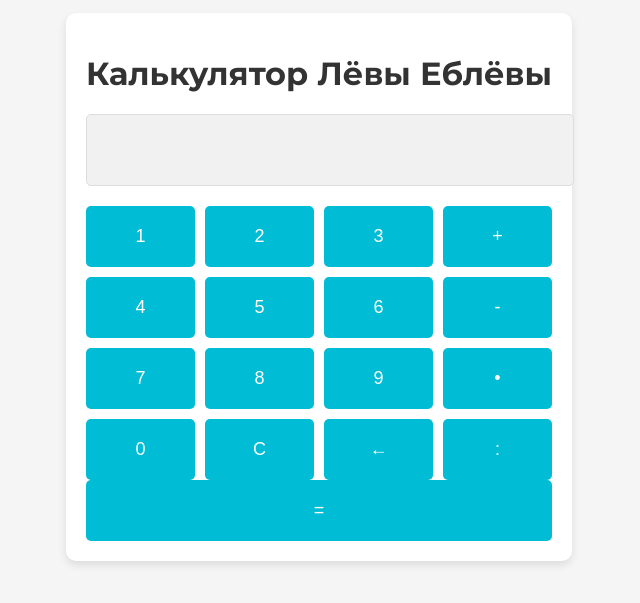
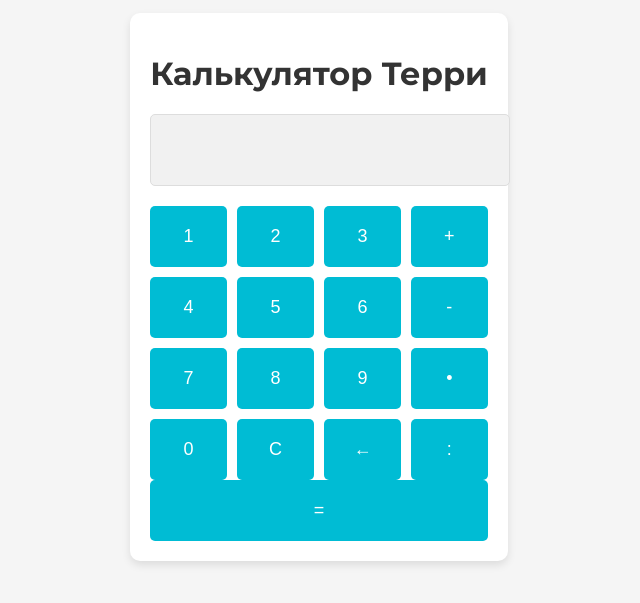
Before and after one commit to terryutg/leva-calculator, a plain HTML site: page index.html in a window 1280 px wide. Shown: the part 113-716 px from the top of the page, without its empty margins (321-961 px from the left). Drawn offline with Linux system fonts and the light colour scheme.

Commit message:
Update index.html

```diff
--- a/index.html
+++ b/index.html
@@ -3,7 +3,7 @@
 <head>
     <meta charset="UTF-8">
     <meta name="viewport" content="width=device-width, initial-scale=1.0">
-    <title>Калькулятор Лёвы Еблёвы</title>
+    <title>Калькулятор Терри</title>
     <link href="https://fonts.googleapis.com/css2?family=Montserrat:wght@400;700&display=swap" rel="stylesheet">
     <style>
         body {
@@ -63,11 +63,14 @@
         .button.clear:hover {
             background-color: #e53935;
         }
+        .button.wide {
+            grid-column: span 4; /* Кнопка = занимает всю строку */
+        }
     </style>
 </head>
 <body>
     <div class="calculator">
-        <h1>Калькулятор Лёвы Еблёвы</h1>
+        <h1>Калькулятор Терри</h1>
         <input type="text" id="display" class="display" disabled>
 
         <div class="buttons">
@@ -93,7 +96,7 @@
         </div>
 
         <div class="buttons">
-            <button class="button" onclick="calculateResult()" style="grid-column: span 4;">=</button>
+            <button class="button wide" onclick="calculateResult()">=</button>
         </div>
     </div>
 
```
